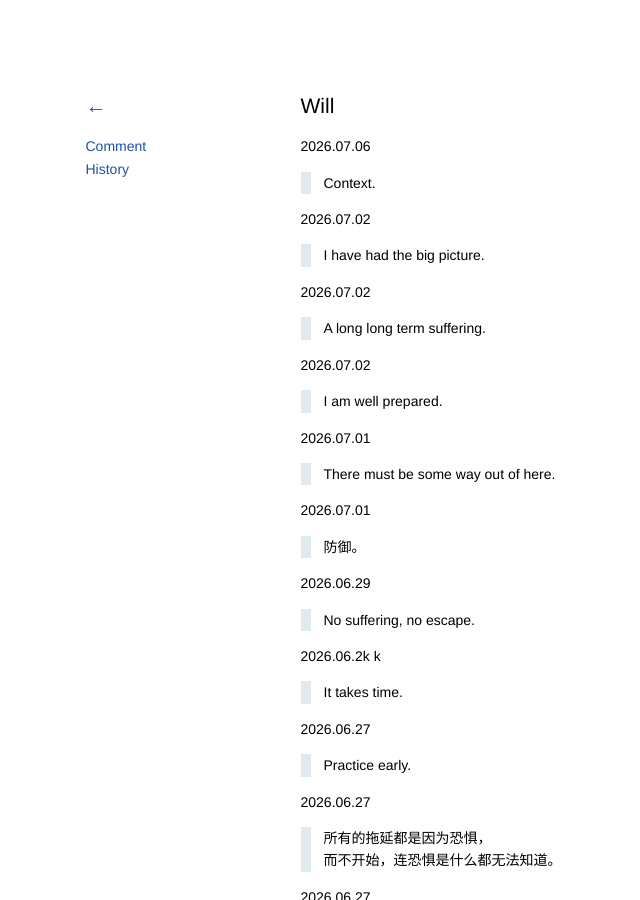
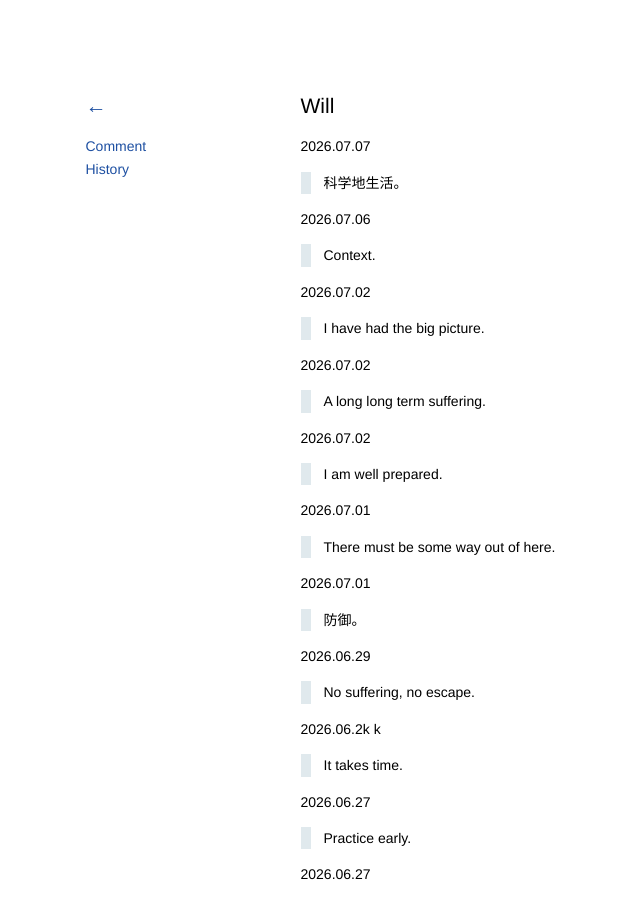
Before and after one commit to kidlj/awei, a Jekyll site: the page built from _wiki/will.md, in a window 1280 px wide and 900 px high. Shown: the whole window, without its empty margins (47-687 px from the left). Built offline with Jekyll 4.4.1, drawn with Linux system fonts in a browser that asks for light colours.

Commit message:
update will

```diff
--- a/_wiki/will.md
+++ b/_wiki/will.md
@@ -1,6 +1,10 @@
 ---
 title: Will
 ---
+
+2026.07.07
+
+> 科学地生活。
 
 2026.07.06
 
```
